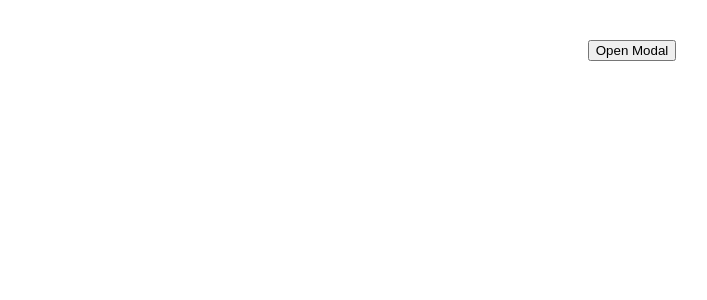
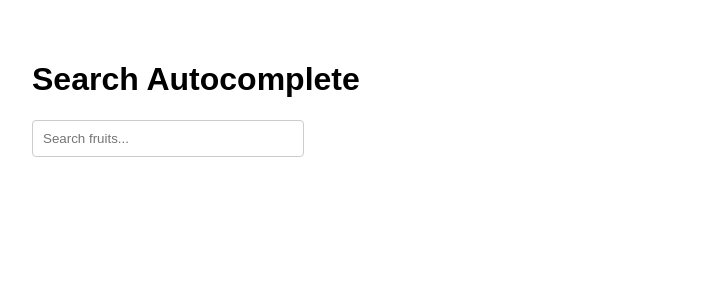
Before and after one commit to gmsijan1/react-practice-component, a React (Vite) app: page / in a window 1280 px wide. Shown: the top 300 px of the page, without its empty margins (8-715 px from the left). Built offline with nearby package versions, Linux system fonts and the light colour scheme.

Commit message:
feat: add Search Auto Complete component

```diff
--- a/src/App.jsx
+++ b/src/App.jsx
@@ -1,7 +1,7 @@
-import Modal from "./components/Modal";
+import SearchAutocomplete from "./components/Search-AutoComplete";
 
 function App() {
-  return <Modal />;
+  return <SearchAutocomplete />;
 }
 
 export default App;
--- /dev/null
+++ b/src/components/Search-AutoComplete/index.jsx
@@ -0,0 +1,46 @@
+import { useState } from "react";
+import "./style.css";
+
+export default function SearchAutocomplete() {
+  const items = ["Apple", "Banana", "Orange", "Mango", "Pineapple", "Grapes"];
+
+  const [query, setQuery] = useState("");
+  const [results, setResults] = useState([]);
+
+  const handleSearch = (value) => {
+    setQuery(value);
+    if (value === "") {
+      setResults([]);
+      return;
+    }
+
+    const filtered = items.filter((item) =>
+      item.toLowerCase().includes(value.toLowerCase()),
+    );
+    setResults(filtered);
+  };
+
+  return (
+    <div className="search-container">
+      <h1>Search Autocomplete</h1>
+      <input
+        type="text"
+        value={query}
+        onChange={(e) => handleSearch(e.target.value)}
+        placeholder="Search fruits..."
+        className="search-input"
+      />
+      <ul className={`results-list ${results.length ? "show" : ""}`}>
+        {results.map((item, index) => (
+          <li
+            key={index}
+            onClick={() => setQuery(item)}
+            className="result-item"
+          >
+            {item}
+          </li>
+        ))}
+      </ul>
+    </div>
+  );
+}
--- /dev/null
+++ b/src/components/Search-AutoComplete/style.css
@@ -0,0 +1,41 @@
+.search-container {
+  padding: 40px;
+  font-family: Arial, sans-serif;
+}
+
+.search-input {
+  padding: 10px;
+  width: 250px;
+  border: 1px solid #ccc;
+  border-radius: 4px;
+  outline: none;
+}
+
+.search-input:focus {
+  border-color: #007bff;
+}
+
+.results-list {
+  list-style: none;
+  margin: 5px 0 0 0;
+  padding: 0;
+  border: 1px solid transparent;
+  width: 250px;
+  max-height: 150px;
+  overflow-y: auto;
+  border-radius: 4px;
+  transition: border 0.2s;
+}
+
+.results-list.show {
+  border-color: #ccc;
+}
+
+.result-item {
+  padding: 10px;
+  cursor: pointer;
+}
+
+.result-item:hover {
+  background-color: #f0f0f0;
+}
```
